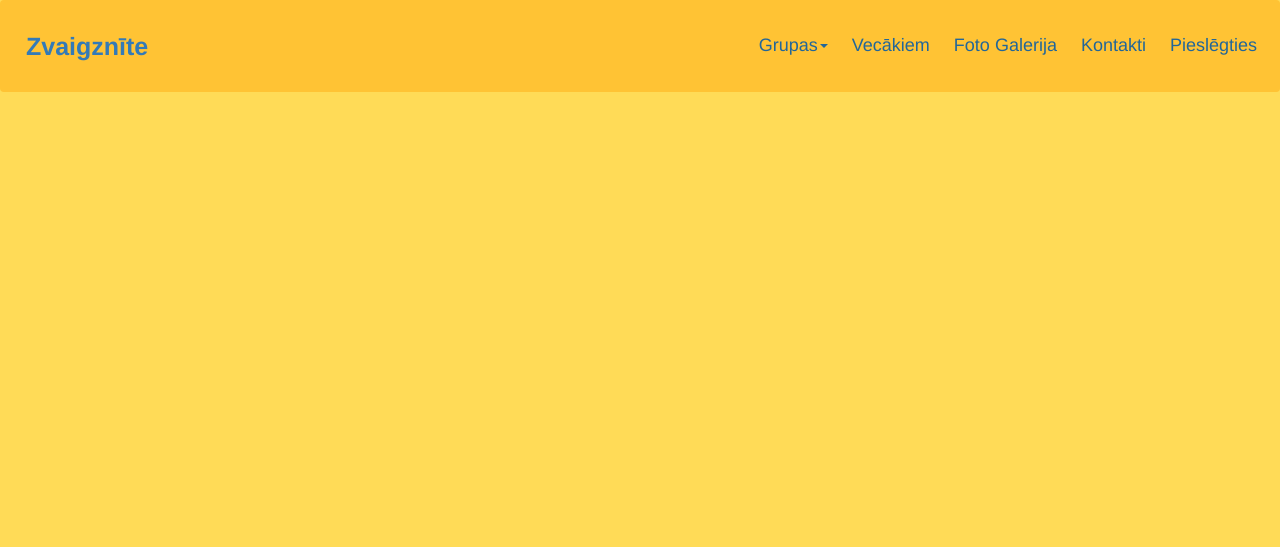
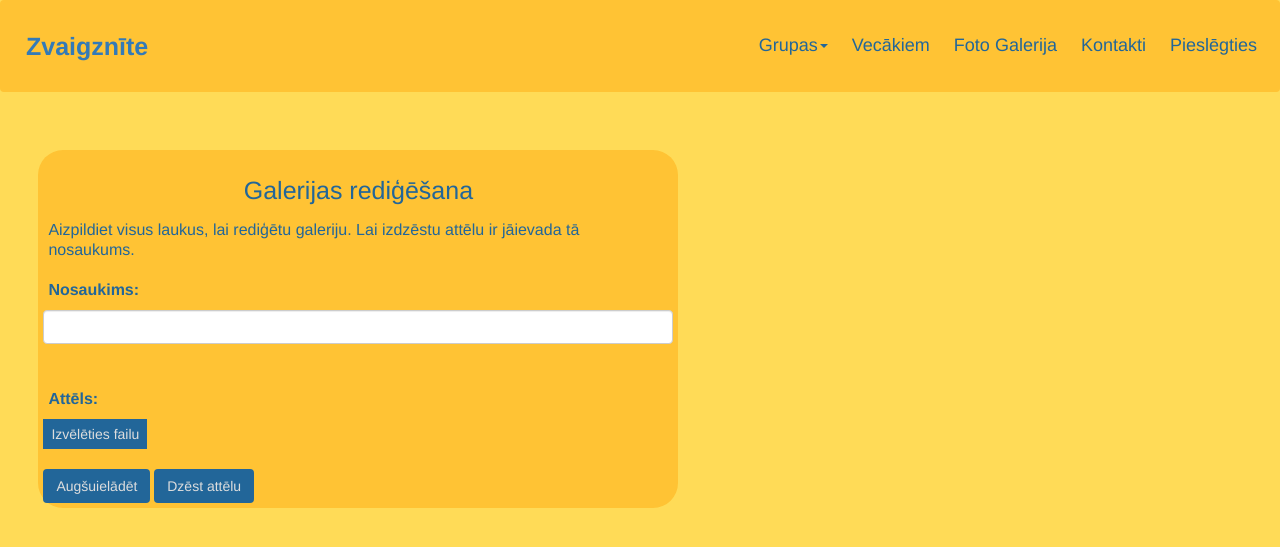
Before and after one commit to akrilaplekis/zvaigznite, a PHP site: page /user_page.php in a window 1280 px wide. Shown: the top 547 px of the page. Run offline with PHP 8.4, Linux system fonts and the light colour scheme.

Commit message:
lietotāju lapa done

```diff
--- /dev/null
+++ b/user_page.css
@@ -0,0 +1,42 @@
+div.col-md-6 {
+    margin: 3%;
+    background-color: #ffc334;
+    padding: 5px;
+    border-radius: 25px;
+}
+
+.btn-custom1 {
+    color: #ddd;
+    background-color: #226699;
+    border-color: #226699;
+    padding: 3px;
+}
+
+.btn-custom2 {
+    color: #ddd;
+    background-color: #226699;
+    border-color: #226699;
+    padding: 3px;
+    alignment: right;
+}
+
+.custom-file-input {
+    color: transparent;
+}
+
+.custom-file-input::-webkit-file-upload-button {
+    visibility: hidden;
+}
+
+.custom-file-input::before {
+    content: 'Izvēlēties failu';
+    color: #ddd;
+    background-color: #226699;
+    border-color: #226699;
+    display: inline-block;
+    padding: 5px 8px;
+    outline: none;
+    white-space: nowrap;
+    -webkit-user-select: none;
+    cursor: pointer;
+}
--- a/user_page.php
+++ b/user_page.php
@@ -1,6 +1,49 @@
 <?php
     if(!isset($_SESSION)) {
         session_start();
+    }
+    require_once "config.php";
+    function  sql_safe($mysqli, $s){
+        $s = stripslashes($s);
+        return mysqli_real_escape_string($mysqli, $s);
+    }
+
+    if ($_SERVER["REQUEST_METHOD"] == "POST" && isset($_POST['att'])) {
+        $title = trim(sql_safe($link, $_POST['title']));
+        if ($title == '') {
+            $title = '(nav)';
+        }
+        if (isset($_FILES['photo'])) {
+            @list(, , $imtype, ) = getimagesize($_FILES['photo']['tmp_name']);
+            if ($imtype == 3)
+                $ext="png";
+            elseif ($imtype == 2)
+                $ext="jpeg";
+            elseif ($imtype == 1)
+                $ext="gif";
+            else
+                $msg = 'Nav zināms attēla formāts';
+            if (!isset($msg)) {
+                $data = file_get_contents($_FILES['photo']['tmp_name']);
+                $data = mysqli_real_escape_string($link, $data);
+                // Sagatabojam datus priekð MySQL vaicajuma
+                mysqli_query($link, "INSERT INTO foto_gal SET ext='$ext', title='$title',  data='$data'");
+                $msg = 'Veiksmīgi atjaunota galerija!';
+            }
+        } elseif (isset($_GET['title'])) {
+            $msg = 'Fails nav ielādējies!';
+        }
+        mysqli_close($link);
+        echo '<div class="alert alert-warning alert-dismissible">
+                            <a class="close" data-dismiss="alert" aria-label="close">&times;</a>'.$msg.'</div>';
+    } elseif ($_SERVER["REQUEST_METHOD"] == "POST" && isset($_POST['del'])) {
+        $title = $title = trim(sql_safe($link, $_POST['title']));
+        mysqli_query($link, "DELETE FROM foto_gal WHERE title='$title'");
+        $msg = 'Attēls ir izdzēsts!';
+
+        mysqli_close($link);
+        echo '<div class="alert alert-warning alert-dismissible">
+                            <a class="close" data-dismiss="alert" aria-label="close">&times;</a>'.$msg.'</div>';
     }
 ?>
 <!DOCTYPE html>
@@ -10,6 +53,7 @@
     <title>Lietotājs</title>
     <meta name="viewport" content="width=device-width, initial-scale=1.0">
     <link href="index.css" rel="stylesheet" type="text/css">
+    <link href="user_page.css" rel="stylesheet" type="text/css">
     <link rel="stylesheet" href="https://maxcdn.bootstrapcdn.com/bootstrap/3.4.1/css/bootstrap.min.css">
     <script src="https://ajax.googleapis.com/ajax/libs/jquery/3.6.1/jquery.min.js"></script>
     <script src="https://maxcdn.bootstrapcdn.com/bootstrap/3.4.1/js/bootstrap.min.js"></script>
@@ -52,6 +96,22 @@
         </div>
     </nav>
 
+    <div class="container-fluid">
+        <div class="row">
+            <div class="col-md-6">
+                <h2 class="title1">Galerijas rediģēšana</h2>
+                <p class="para1">Aizpildiet visus laukus, lai rediģētu galeriju. Lai izdzēstu attēlu ir jāievada tā nosaukums.</p>
+                <form action="<?php echo $_SERVER['PHP_SELF']?>" method="POST" enctype="multipart/form-data">
+                    <label for="title" class="para1">Nosaukims:</label><br>
+                    <input type="text" name="title" id="title" class="form-control" size="64"><br><br>
+                    <label for="photo" class="para1">Attēls:</label><br>
+                    <input class="custom-file-input" type="file" name="photo" id="photo"><br>
+                    <input type="submit" class="btn btn-custom1" name="att" value="Augšuielādēt">
+                    <input type="submit" class="btn btn-custom2" name="del" value="Dzēst attēlu">
+                </form>
+            </div>
+        </div>
+    </div>
 
 </body>
 </html>
```
